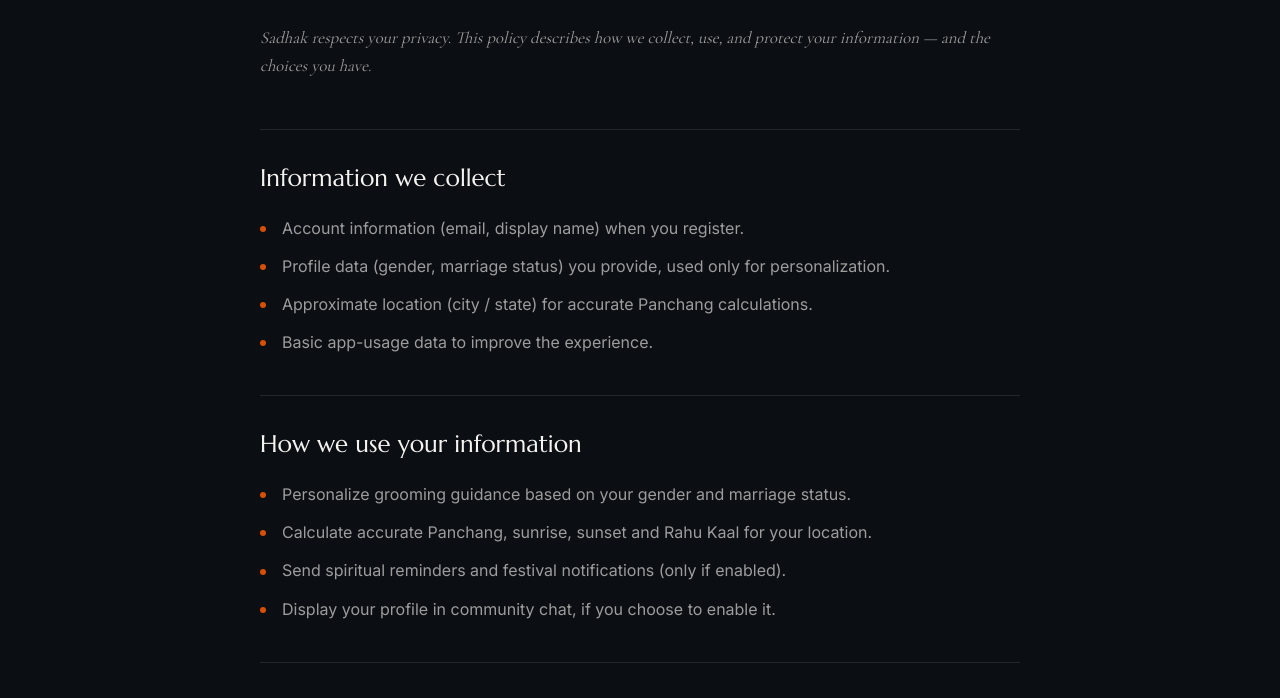
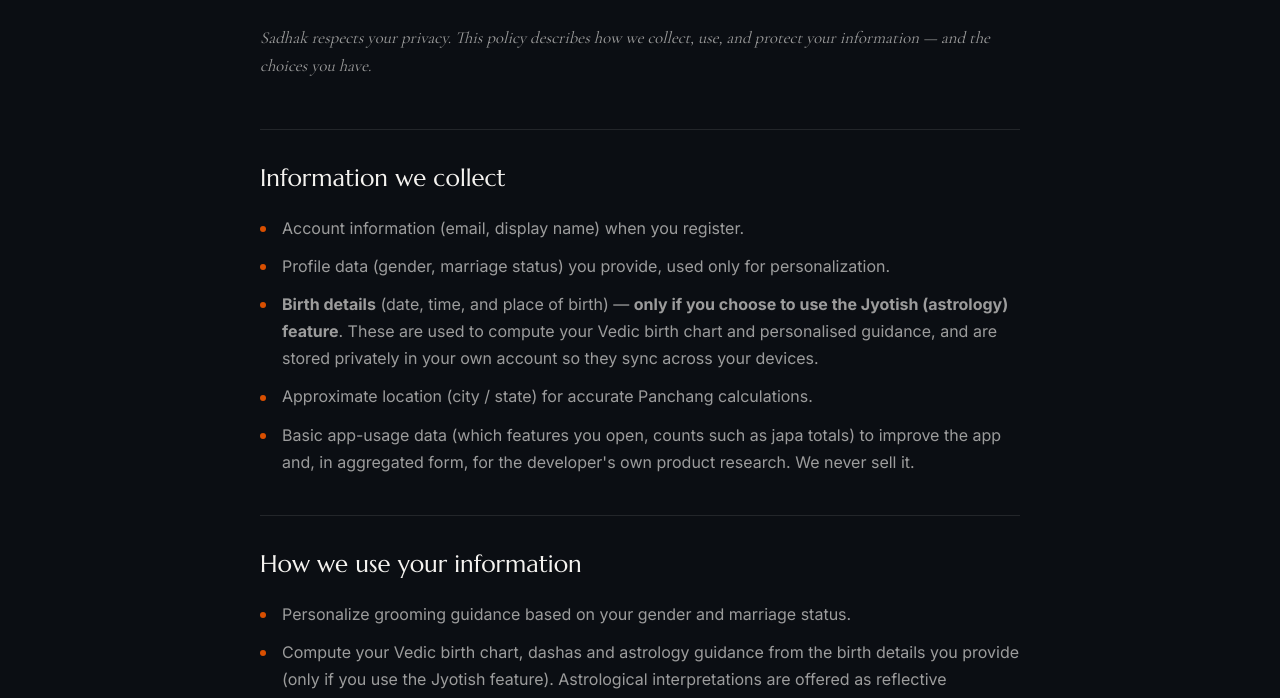
Before and after one commit to Soumoditya/sadhak-web, a website: page privacy.html in a window 1280 px wide. Shown: the part 246-944 px from the top of the page. Drawn offline with nearby package versions, Linux system fonts and the light colour scheme.

Commit message:
privacy: disclose birth-data + astrology + aggregated usage data

```diff
--- a/privacy.html
+++ b/privacy.html
@@ -66,8 +66,9 @@
       <ul>
         <li>Account information (email, display name) when you register.</li>
         <li>Profile data (gender, marriage status) you provide, used only for personalization.</li>
+        <li><strong>Birth details</strong> (date, time, and place of birth) — <strong>only if you choose to use the Jyotish (astrology) feature</strong>. These are used to compute your Vedic birth chart and personalised guidance, and are stored privately in your own account so they sync across your devices.</li>
         <li>Approximate location (city / state) for accurate Panchang calculations.</li>
-        <li>Basic app-usage data to improve the experience.</li>
+        <li>Basic app-usage data (which features you open, counts such as japa totals) to improve the app and, in aggregated form, for the developer's own product research. We never sell it.</li>
       </ul>
     </section>
 
@@ -75,6 +76,7 @@
       <h2>How we use your information</h2>
       <ul>
         <li>Personalize grooming guidance based on your gender and marriage status.</li>
+        <li>Compute your Vedic birth chart, dashas and astrology guidance from the birth details you provide (only if you use the Jyotish feature). Astrological interpretations are offered as reflective guidance, not guaranteed predictions.</li>
         <li>Calculate accurate Panchang, sunrise, sunset and Rahu Kaal for your location.</li>
         <li>Send spiritual reminders and festival notifications (only if enabled).</li>
         <li>Display your profile in community chat, if you choose to enable it.</li>
```
